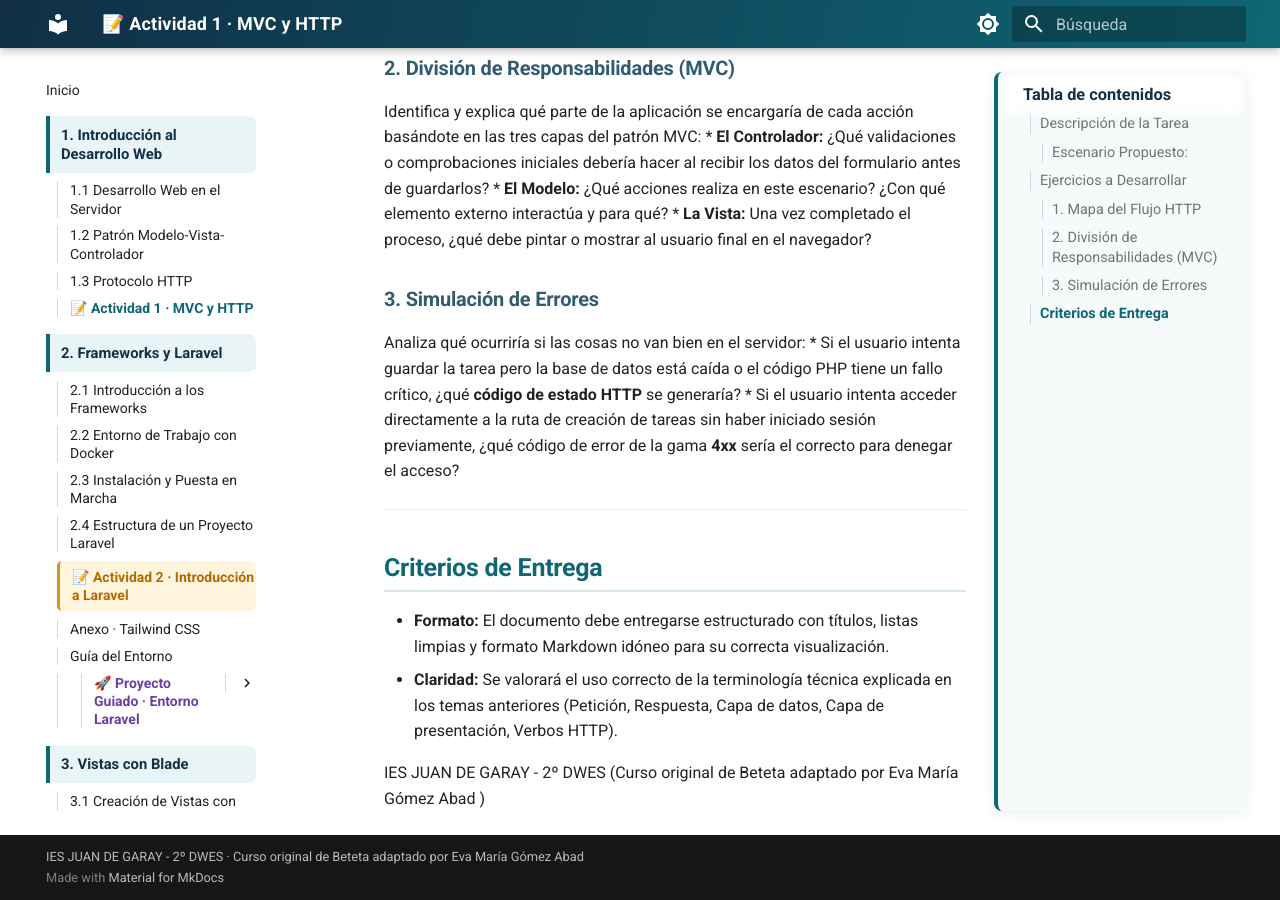
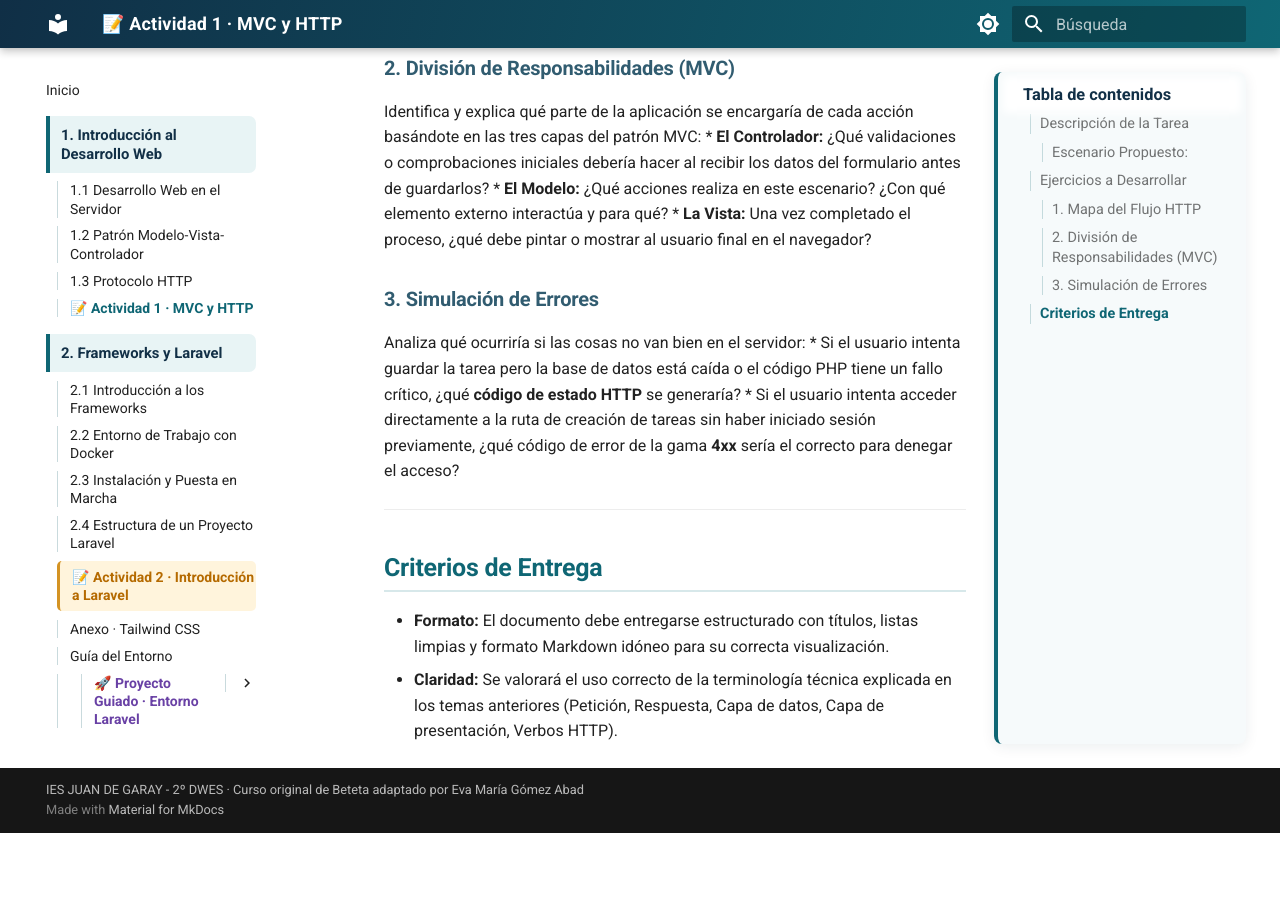
Before and after one commit to evaprofe/CURSO_DWES_2627, an MkDocs documentation site: the page built from docs/tema-01-introduccion-desarrollo-web/1-4.md, in a window 1280 px wide and 900 px high, scrolled down 1065 px. Built offline with MkDocs 1.6.1 and Material for MkDocs 9.7.7, drawn with Linux system fonts in a browser that asks for light colours; after the commit the page ends 1898 px from its top, so only the background shows below that.

Commit message:
Eliminar pie duplicado del tema 1

```diff
--- a/docs/tema-01-introduccion-desarrollo-web/1-4.md
+++ b/docs/tema-01-introduccion-desarrollo-web/1-4.md
@@ -40,5 +40,3 @@ Analiza qué ocurriría si las cosas no van bien en el servidor:
 
 * **Formato:** El documento debe entregarse estructurado con títulos, listas limpias y formato Markdown idóneo para su correcta visualización.
 * **Claridad:** Se valorará el uso correcto de la terminología técnica explicada en los temas anteriores (Petición, Respuesta, Capa de datos, Capa de presentación, Verbos HTTP).
-
-IES JUAN DE GARAY - 2º DWES (Curso original de Beteta adaptado por Eva María Gómez Abad )
```
Also changed, not shown: docs/tema-01-introduccion-desarrollo-web/1-2.md (+0 -2 lines), docs/tema-01-introduccion-desarrollo-web/1-3.md (+0 -2 lines), docs/tema-01-introduccion-desarrollo-web/introduccion-laravel.md (+0 -2 lines).
